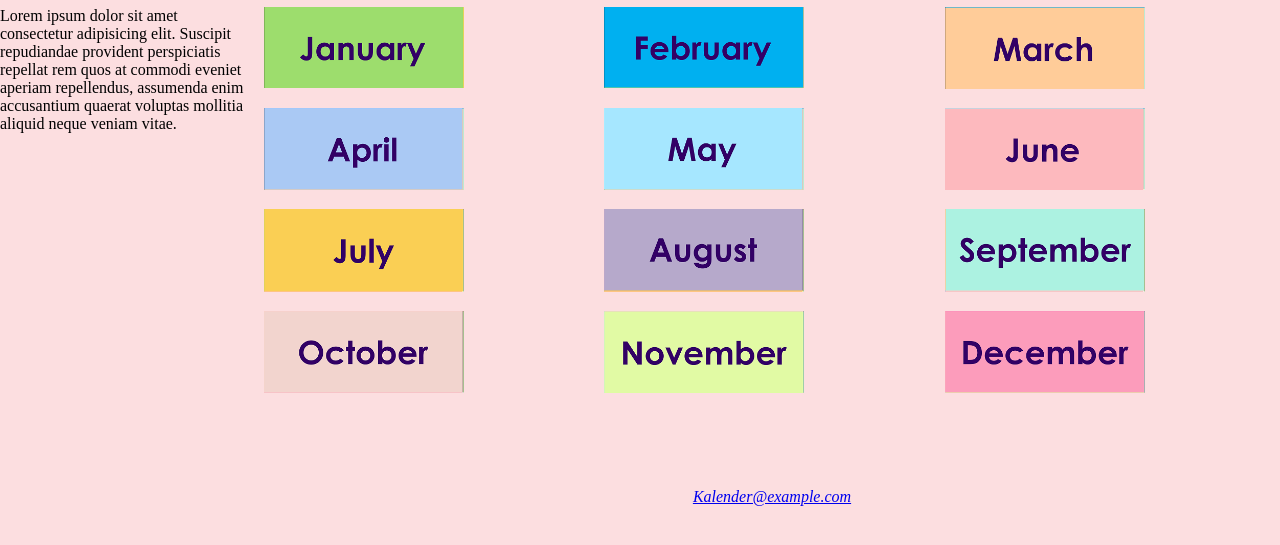
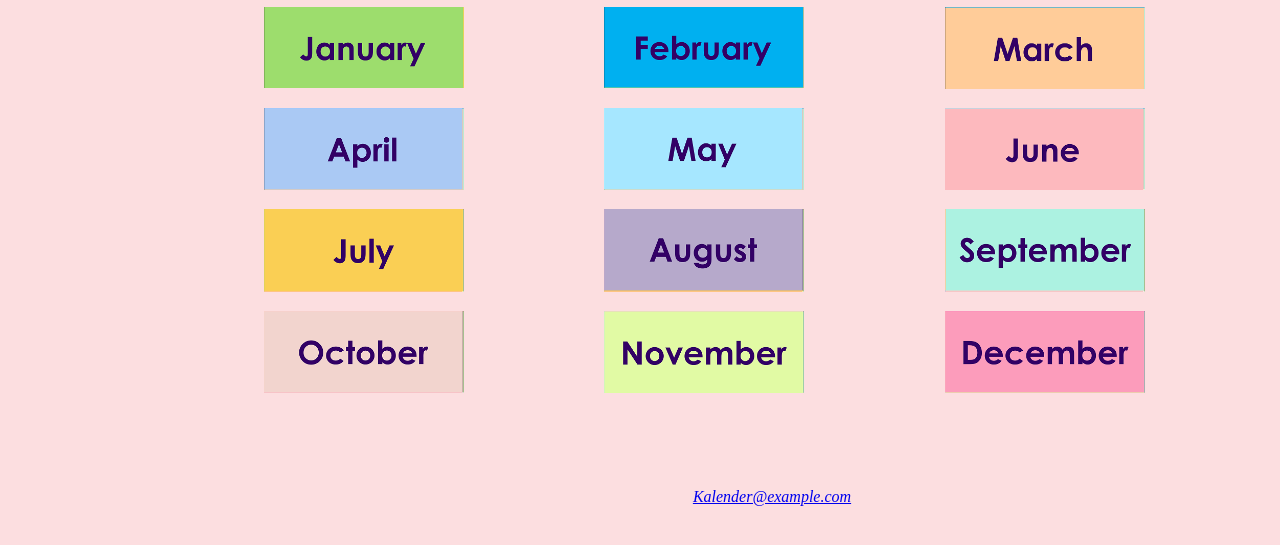
Before and after one commit to SCephFSyS0/lek6-ovn2, a plain HTML site: page index.html in a window 1280 px wide. Shown: the part 253-798 px from the top of the page. Drawn offline with Linux system fonts and the light colour scheme; a web font is replaced by a local one.

Commit message:
Removed lorem from aside.

```diff
--- a/index.html
+++ b/index.html
@@ -22,7 +22,7 @@
             <li><a href="https://developer.mozilla.org/en-US/docs/Learn/CSS/CSS_layout/Grids">W3C-School CSS Grid</a></li>
         </ul>
     </nav>
-    <aside>Lorem ipsum dolor sit amet consectetur adipisicing elit. Suscipit repudiandae provident perspiciatis repellat rem quos at commodi eveniet aperiam repellendus, assumenda enim accusantium quaerat voluptas mollitia aliquid neque veniam vitae.</aside>
+    <aside></aside>
     <main>
         <img src="./img/january.png" alt="bild på january" title="january">
         <img src="./img/february.png" alt="bild på february" title="february">
```
